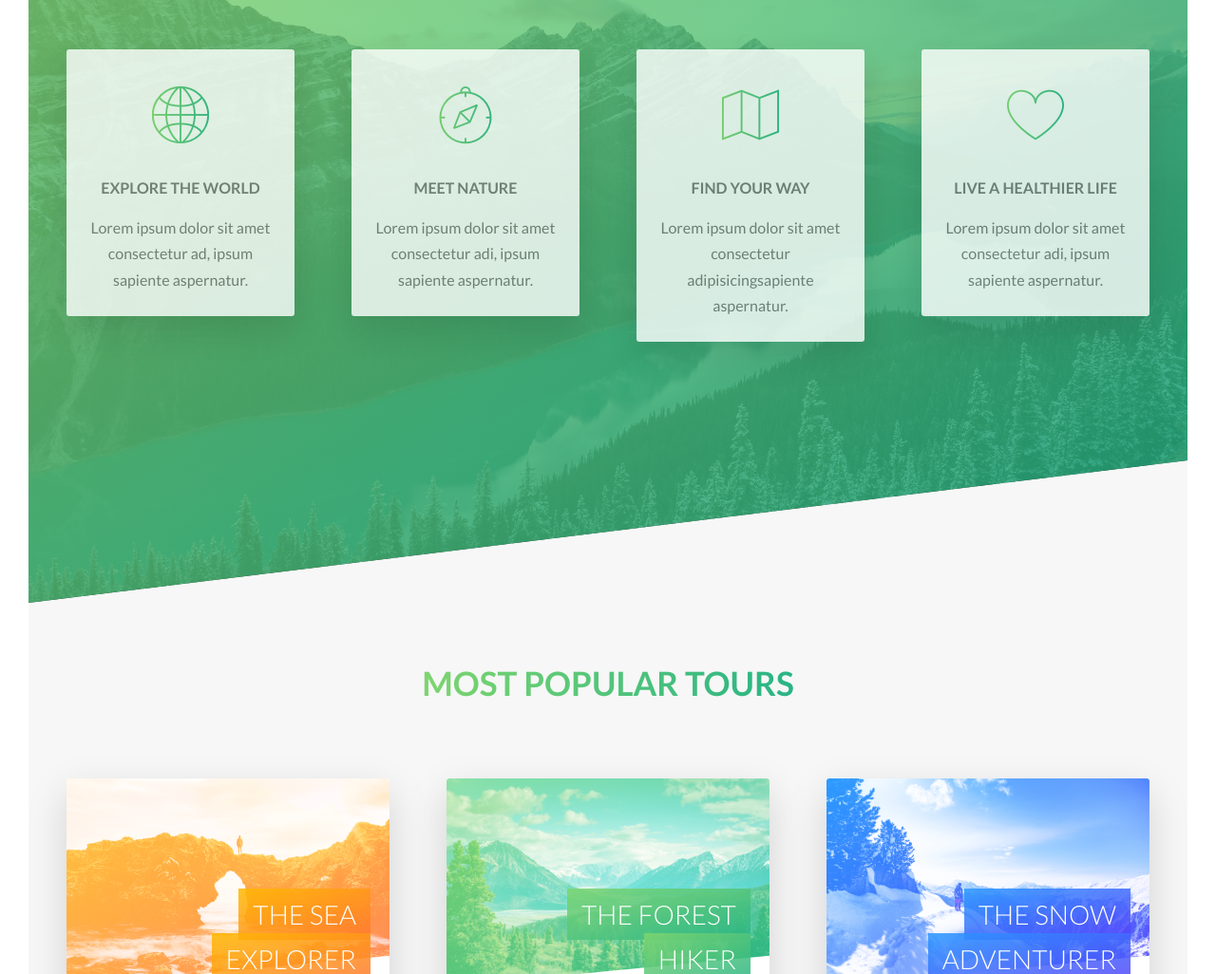
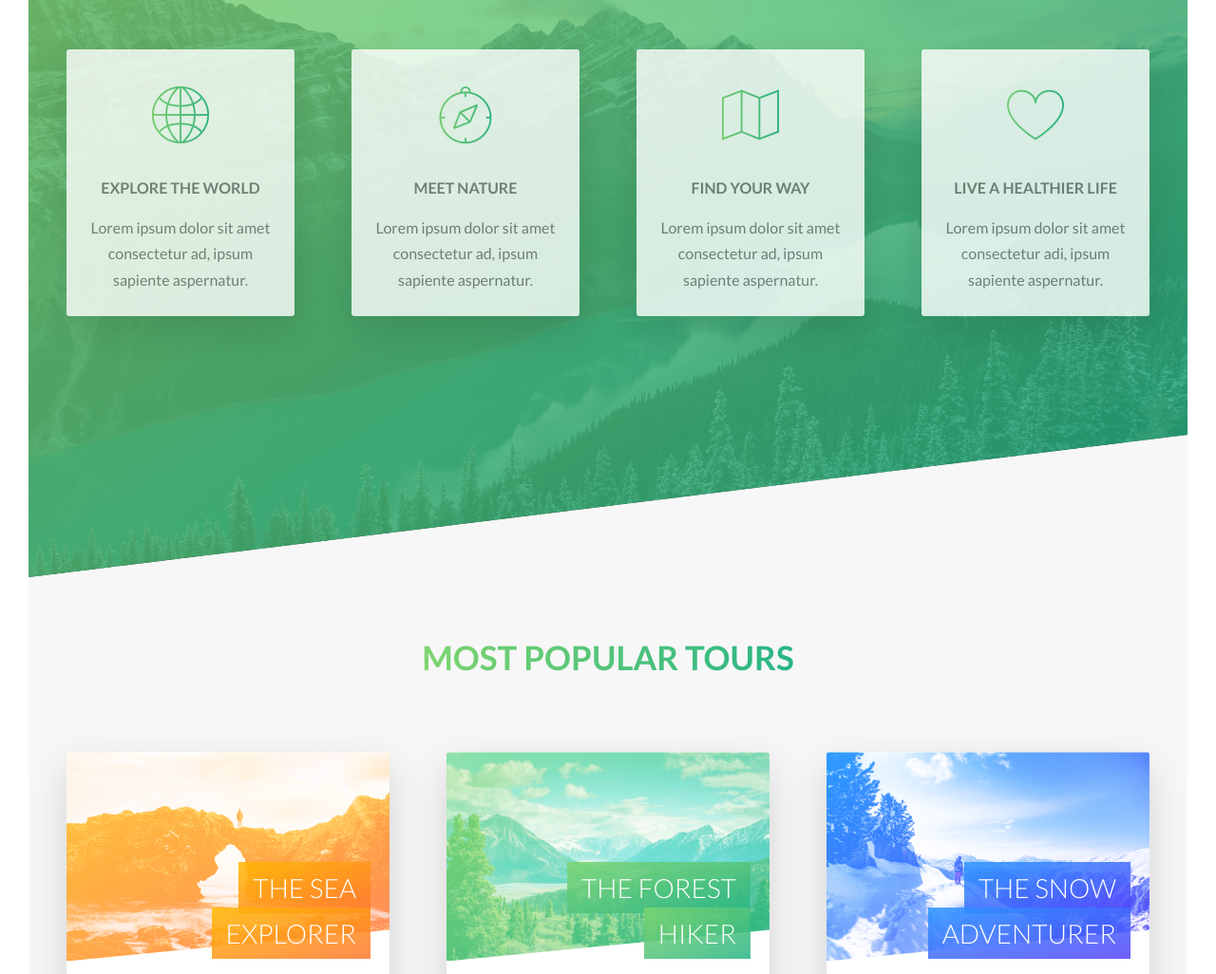
Before and after one commit to ratiarahman/Natours, a website: page index.html in a window 1280 px wide. Shown: the part 1599-2625 px from the top of the page at 95% size. Drawn offline with Linux system fonts and the light colour scheme.

Commit message:
feature issue

```diff
--- a/css/style.css
+++ b/css/style.css
@@ -406,7 +406,6 @@ body {
   transition: all .3s; }
 
 .form__input:placeholder-shown + .form__label {
-  opacity: 0;
   visibility: hidden;
   transform: translateY(-4rem); }
 
--- a/index.html
+++ b/index.html
@@ -85,14 +85,14 @@
                         <div class="feature_box">
                             <i class="icon-basic-compass"></i>
                             <h3 class="heading-third u-margin-bottom-small">Meet nature</h3>
-                            <p class="paragraph">Lorem ipsum dolor sit amet consectetur adi, ipsum sapiente aspernatur.</p>
+                            <p class="paragraph">Lorem ipsum dolor sit amet consectetur ad, ipsum sapiente aspernatur.</p>
                         </div>
                     </div>
                     <div class="col-1-of-4">
                         <div class="feature_box">
                             <i class="icon-basic-map"></i>
                             <h3 class="heading-third u-margin-bottom-small">Find your way</h3>
-                            <p class="paragraph">Lorem ipsum dolor sit amet consectetur adipisicingsapiente aspernatur.</p>
+                            <p class="paragraph">Lorem ipsum dolor sit amet consectetur ad, ipsum sapiente aspernatur.</p>
                         </div>
                     </div>
                     <div class="col-1-of-4">
```
